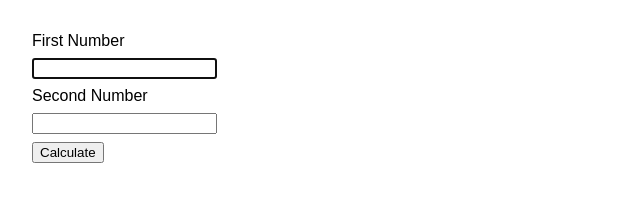
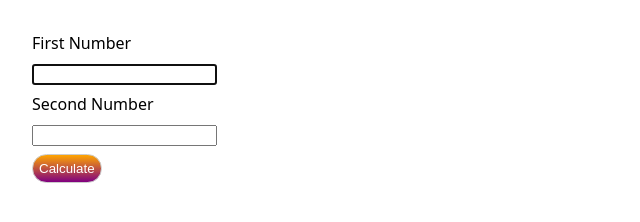
Before and after one commit to DalaviMoreshwar/07-javascript-testing-practicals, a website with bundled scripts: page basic-testing-frontend/index.html in a window 1280 px wide. Shown: the whole page, without its empty margins (0-640 px from the left). Built offline with nearby package versions, Linux system fonts and the light colour scheme.

Commit message:
added first test

```diff
--- a/basic-testing-frontend/index.html
+++ b/basic-testing-frontend/index.html
@@ -6,13 +6,20 @@
     <title>Testing Basics</title>
     <style>
       html {
-        font-family: sans-serif;
+        font-family: system-ui, -apple-system, BlinkMacSystemFont, "Segoe UI",
+          Roboto, Oxygen, Ubuntu, Cantarell, "Open Sans", "Helvetica Neue",
+          sans-serif;
       }
 
       body {
         margin: 2rem;
       }
       button {
+        padding: 6px;
+        border-radius: 5rem;
+        border: 1px solid #ccc;
+        background-image: linear-gradient(orange, purple);
+        color: white;
         margin-bottom: 0.5rem;
       }
 
--- a/basic-testing-frontend/package.json
+++ b/basic-testing-frontend/package.json
@@ -4,7 +4,7 @@
   "description": "",
   "main": "app.js",
   "scripts": {
-    "test": "vitest --run --report verbose",
+    "test": "vitest --run --reporter verbose",
     "test:watch": "vitest",
     "start": "http-server -c-1"
   },
```
Also changed, not shown: basic-testing-frontend/src/math.test.js (added, +7 -0 lines).
